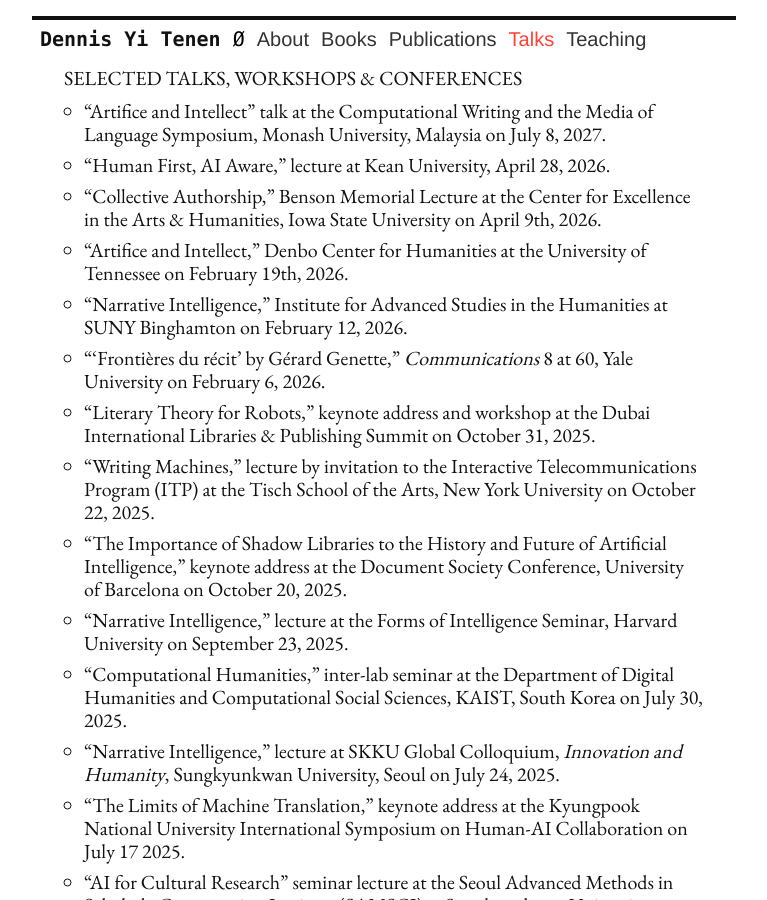
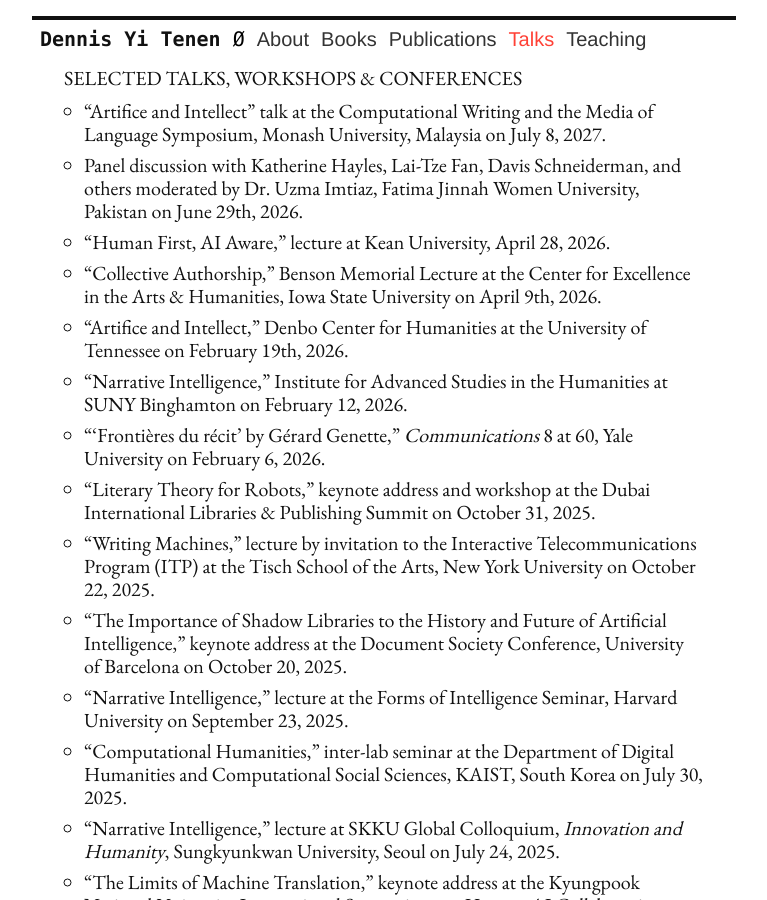
Before and after one commit to denten/denten.github.io, a Jekyll site: the page built from _pages/talks.md, in a window 1280 px wide and 900 px high. Shown: the whole window, without its empty margins (256-1023 px from the left). Built offline with Jekyll 4.4.1, drawn with Linux system fonts in a browser that asks for light colours; nearby versions of some CDN libraries.

Commit message:
update the talks

```diff
--- a/_includes/CV/06-talks.md
+++ b/_includes/CV/06-talks.md
@@ -2,6 +2,8 @@
 
 - "Artifice and Intellect" talk at the Computational Writing and the Media of Language
 Symposium, Monash University, Malaysia on July 8, 2027.
+- Panel discussion with Katherine Hayles, Lai-Tze Fan, Davis Schneiderman, and others
+moderated by Dr. Uzma Imtiaz, Fatima Jinnah Women University, Pakistan on June 29th, 2026.
 - "Human First, AI Aware," lecture at Kean University, April 28, 2026.
 - "Collective Authorship," Benson Memorial Lecture at the Center for Excellence in the Arts &
 Humanities, Iowa State University on April 9th, 2026.
```
